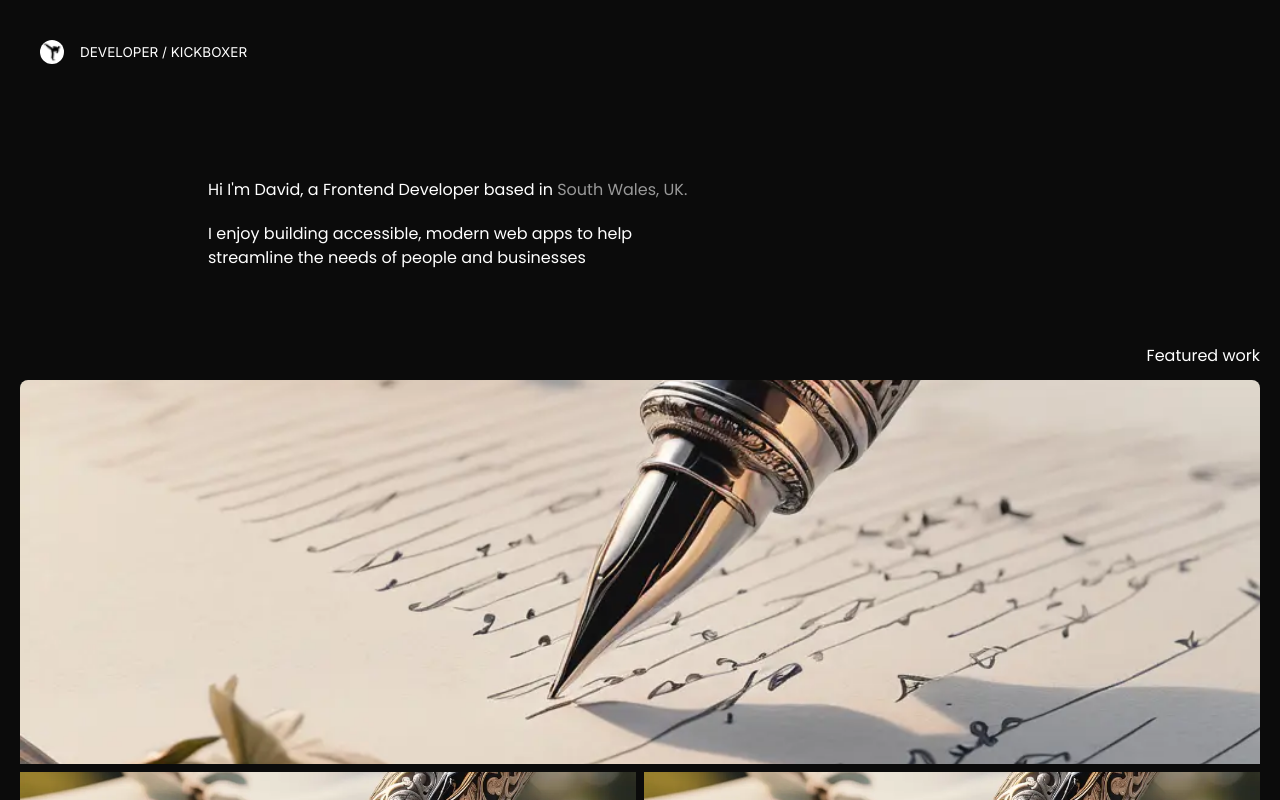
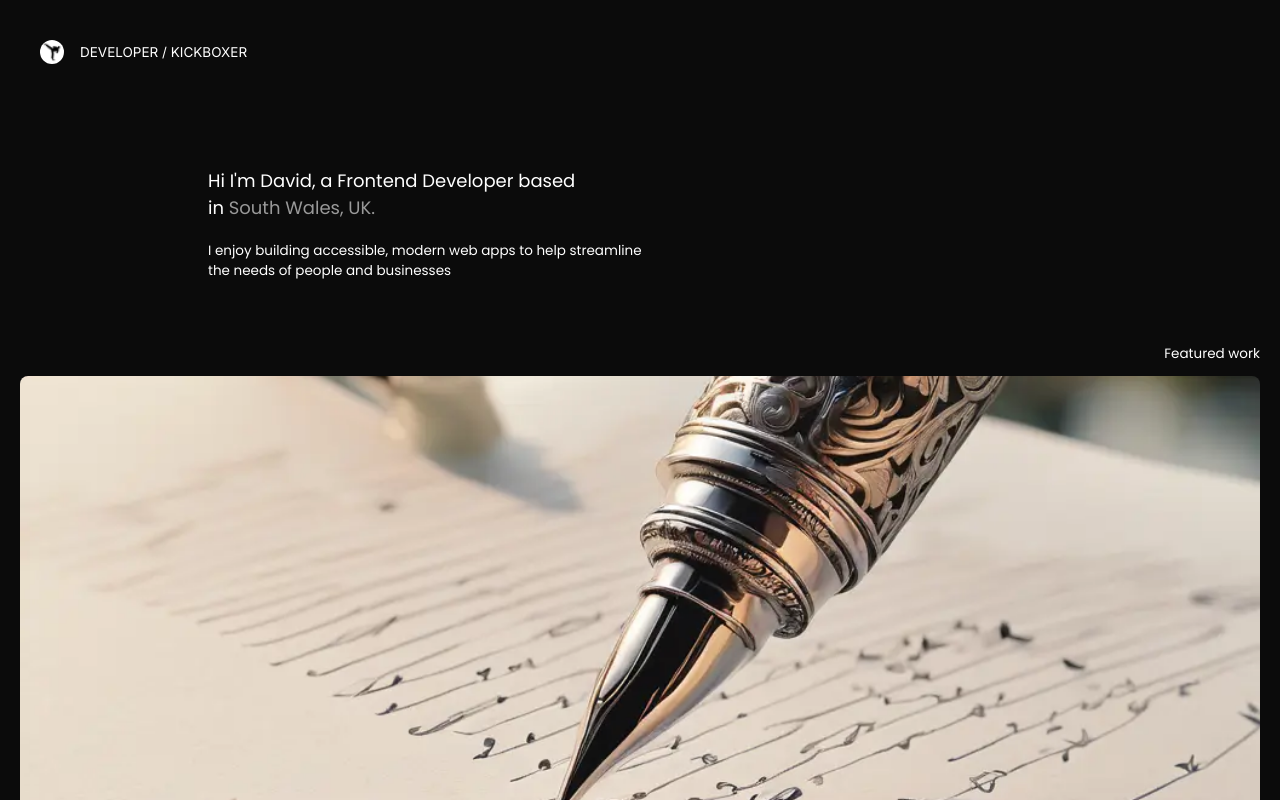
Before and after one commit to DLee1993/Portfolio, a Next.js app: page / in a window 1280 px wide. Shown: the top 800 px of the page. Built offline with nearby package versions, Linux system fonts and the light colour scheme.

Commit message:
updated typography sizing

```diff
--- a/app/components/Header.tsx
+++ b/app/components/Header.tsx
@@ -3,10 +3,10 @@ import Image from "next/image";
 import Link from "next/link";
 function Header() {
     return (
-        <header className="py-5 sm:py-10 px-5 sm:px-10">
+        <header className="py-5 sm:py-10 px-5 sm:px-10 text-small">
             <Link href="/" className="flex justify-start items-center gap-x-4">
                 <Image src={logo} alt="personal logo" className="rounded-full size-6" />
-                <h1 className="uppercase font-inter text-small">developer / kickboxer</h1>
+                <h1 className="uppercase font-inter">developer / kickboxer</h1>
             </Link>
         </header>
     );
--- a/app/components/Showcase.tsx
+++ b/app/components/Showcase.tsx
@@ -5,12 +5,12 @@ import Link from "next/link";
 function Showcase() {
     return (
         <section className="px-5">
-            <p className="text-right text-small sm:text-base mb-3">Featured work</p>
+            <p className="text-right text-small mb-3">Featured work</p>
 
             <section className="grid grid-cols-1 sm:grid-cols-2 grid-rows-3 gap-y-2 sm:gap-x-2">
                 <article
                     id="showcaseProject"
-                    className="col-span-2 relative overflow-hidden w-full h-96 group rounded-t-lg"
+                    className="col-span-2 relative overflow-hidden w-full h-[40rem] group rounded-t-lg"
                 >
                     <figure>
                         <Image
@@ -30,7 +30,7 @@ function Showcase() {
                 </article>
                 <article
                     id="showcaseProject"
-                    className="row-start-2 relative overflow-hidden w-full h-96 group"
+                    className="row-start-2 relative overflow-hidden w-full group"
                 >
                     <figure>
                         <Image
@@ -50,7 +50,7 @@ function Showcase() {
                 </article>
                 <article
                     id="showcaseProject"
-                    className="row-start-3 sm:row-start-2 relative overflow-hidden w-full h-96 group"
+                    className="row-start-3 sm:row-start-2 relative overflow-hidden w-full group"
                 >
                     <figure>
                         <Image
@@ -70,7 +70,7 @@ function Showcase() {
                 </article>
                 <article
                     id="showcaseProject"
-                    className="col-span-2 relative overflow-hidden w-full h-96 group rounded-b-lg"
+                    className="col-span-2 relative overflow-hidden w-full h-[40rem] group rounded-b-lg"
                 >
                     <figure>
                         <Image
--- a/app/page.tsx
+++ b/app/page.tsx
@@ -2,13 +2,13 @@ import Showcase from "./components/Showcase";
 export default function page() {
     return (
         <section>
-            <section className="flex justify-start items-center text-small sm:text-base py-5 px-5 md:pl-40 lg:pl-52 min-h-60">
+            <section className="flex justify-start items-center text-baseline py-5 px-5 md:pl-40 lg:pl-52 min-h-60">
                 <article>
-                    <p className="mb-5">
+                    <p className="mb-5 max-w-sm">
                         Hi I&apos;m David, a Frontend Developer based in{" "}
                         <span className="text-csGrey"> South Wales, UK.</span>
                     </p>
-                    <p className="max-w-md">
+                    <p className="max-w-md text-small">
                         I enjoy building accessible, modern web apps to help streamline the needs of
                         people and businesses
                     </p>
```
